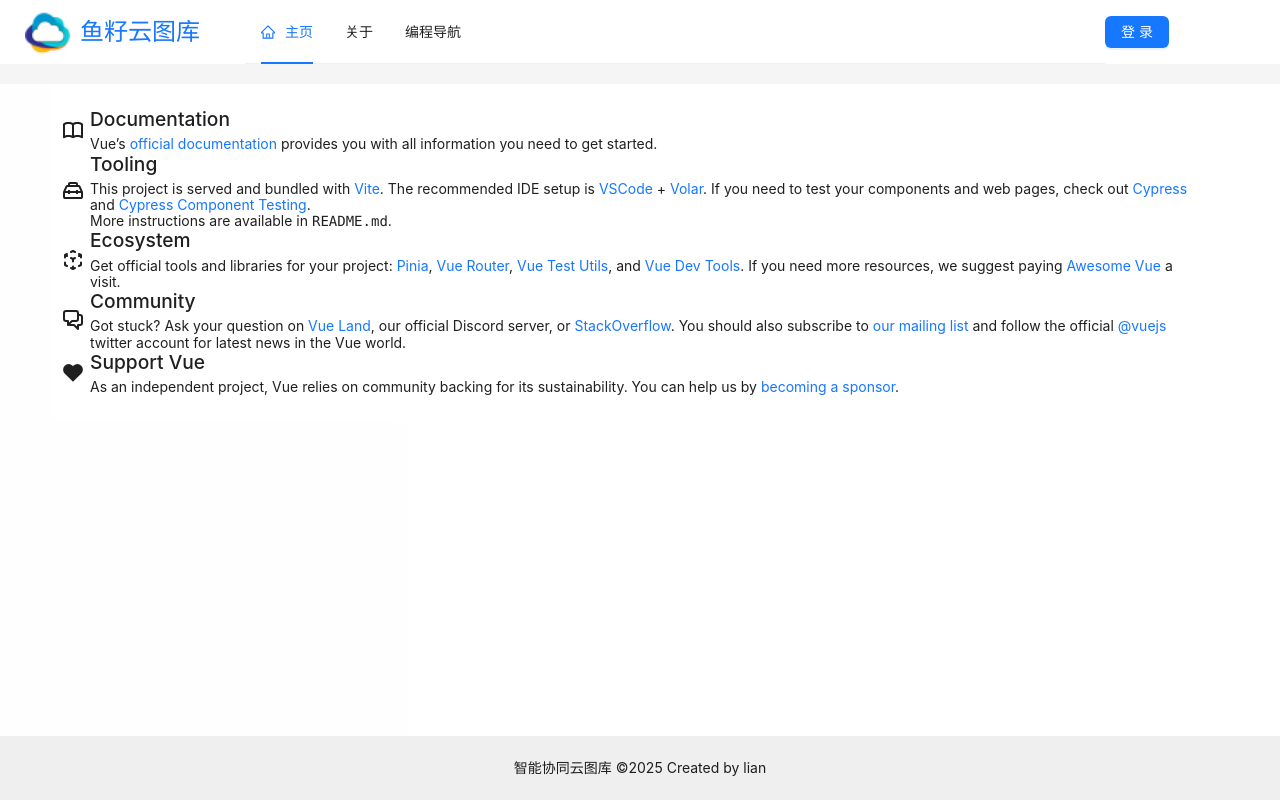
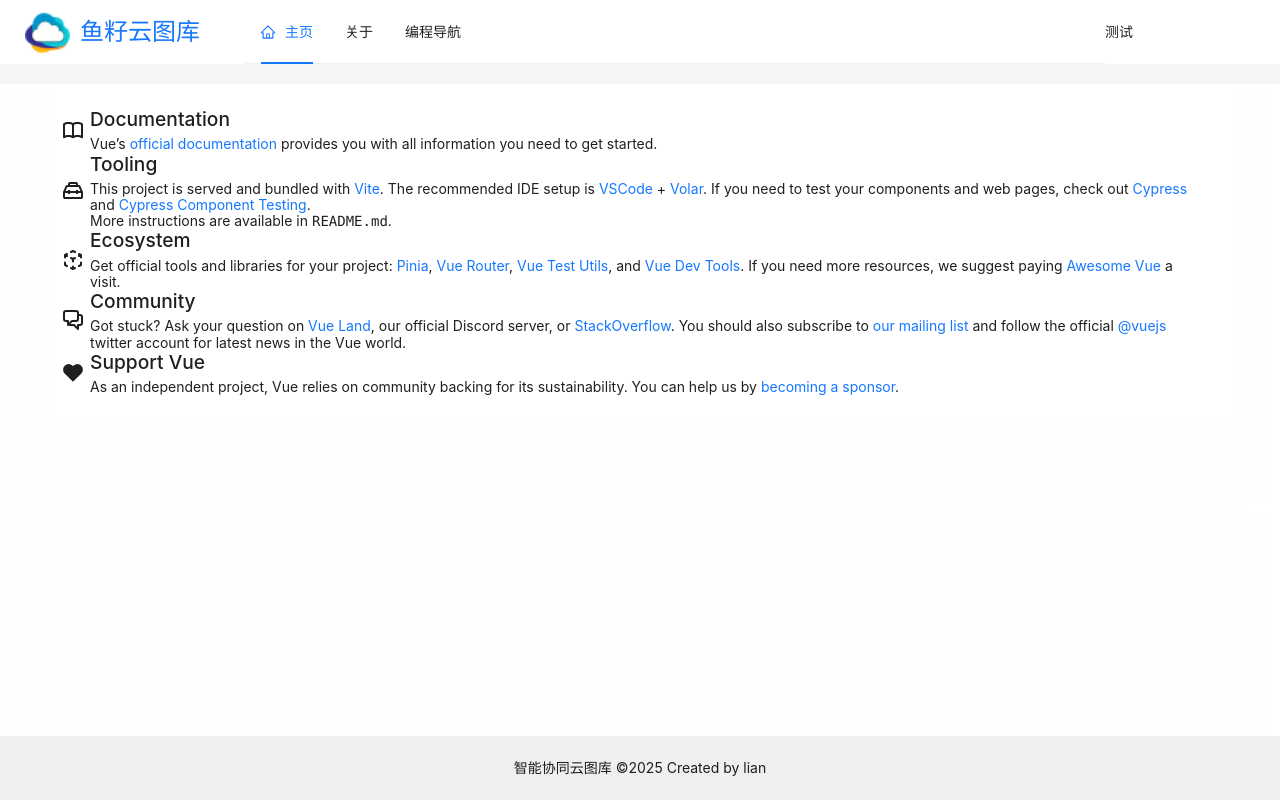
Before and after one commit to Lianyuer/yu-picture-frontend, a Vue app: page / in a window 1280 px wide. Built offline with nearby package versions, Linux system fonts and the light colour scheme; no server answers.

Commit message:
init: 新增全局状态管理 pinia

```diff
--- a/src/App.vue
+++ b/src/App.vue
@@ -7,6 +7,10 @@
 <script setup lang="ts">
 import BasicLayout from '@/layouts/BasicLayout.vue'
 import { healthUsingGet } from '@/api/healthController.ts'
+import { useLoginUserStore } from '@/stores/loginUserStore.ts'
+
+const loginUserStore = useLoginUserStore()
+loginUserStore.fetchLoginUser()
 
 healthUsingGet().then((res) => {
   console.log('res', res)
--- a/src/components/GlobalHeader.vue
+++ b/src/components/GlobalHeader.vue
@@ -19,7 +19,12 @@
       </a-col>
       <a-col flex="150px">
         <div class="user-login-status">
-          <a-button type="primary" href="/user/login">登录</a-button>
+          <div v-if="loginUserStore.loginUser.id">
+            {{ loginUserStore.loginUser.userName }}
+          </div>
+          <div v-else>
+            <a-button type="primary" href="/user/login">登录</a-button>
+          </div>
         </div>
       </a-col>
     </a-row>
@@ -30,26 +35,29 @@ import { h, ref } from 'vue'
 import { HomeOutlined } from '@ant-design/icons-vue'
 import { MenuProps } from 'ant-design-vue'
 import { useRouter } from 'vue-router'
+import { useLoginUserStore } from '@/stores/loginUserStore.ts'
+
 const items = ref<MenuProps['items']>([
   {
     key: '/',
     icon: () => h(HomeOutlined),
     label: '主页',
-    title: '主页',
+    title: '主页'
   },
   {
     key: '/about',
     label: '关于',
-    title: '关于',
+    title: '关于'
   },
   {
     key: 'others',
     label: h('a', { href: 'https://www.codefather.cn', target: '_blank' }, '编程导航'),
-    title: '编程导航',
-  },
+    title: '编程导航'
+  }
 ])
 
 const router = useRouter()
+const loginUserStore = useLoginUserStore()
 
 // 当前要高亮的菜单项
 const current = ref<string[]>([])
--- /dev/null
+++ b/src/stores/loginUserStore.ts
@@ -0,0 +1,39 @@
+import { ref } from 'vue'
+import { defineStore } from 'pinia'
+
+/**
+ * 存储登录用户信息的状态
+ */
+export const useLoginUserStore = defineStore('loginUser', () => {
+  const loginUser = ref<any>({
+    userName: '未登录'
+  })
+
+  /**
+   * 获取用户登录信息
+   */
+  async function fetchLoginUser() {
+    // todo 由于后端还没有提供接口，暂时注释
+    // const res = await getCurrentUser()
+    // if (res.data.code === 0 && res.data.data) {
+    //   setLoginUser(res.data.data)
+    // }
+    // 测试: 3秒后自动登录
+    setTimeout(() => {
+      setLoginUser({
+        id: 1,
+        userName: '测试'
+      })
+    }, 3000)
+  }
+
+  /**
+   * 设置登录用户
+   * @param newLoginUser
+   */
+  function setLoginUser(newLoginUser: any) {
+    loginUser.value = newLoginUser
+  }
+
+  return { loginUser, fetchLoginUser, setLoginUser }
+})
```
